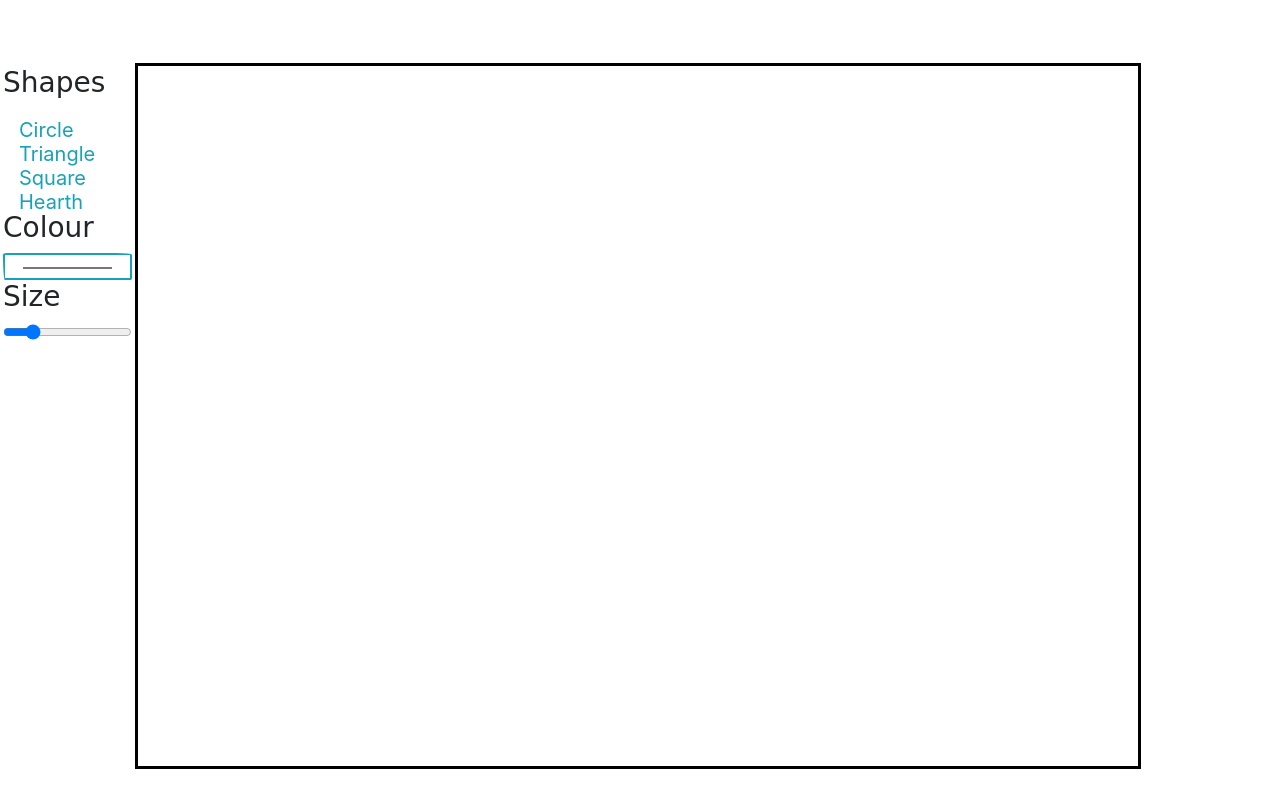
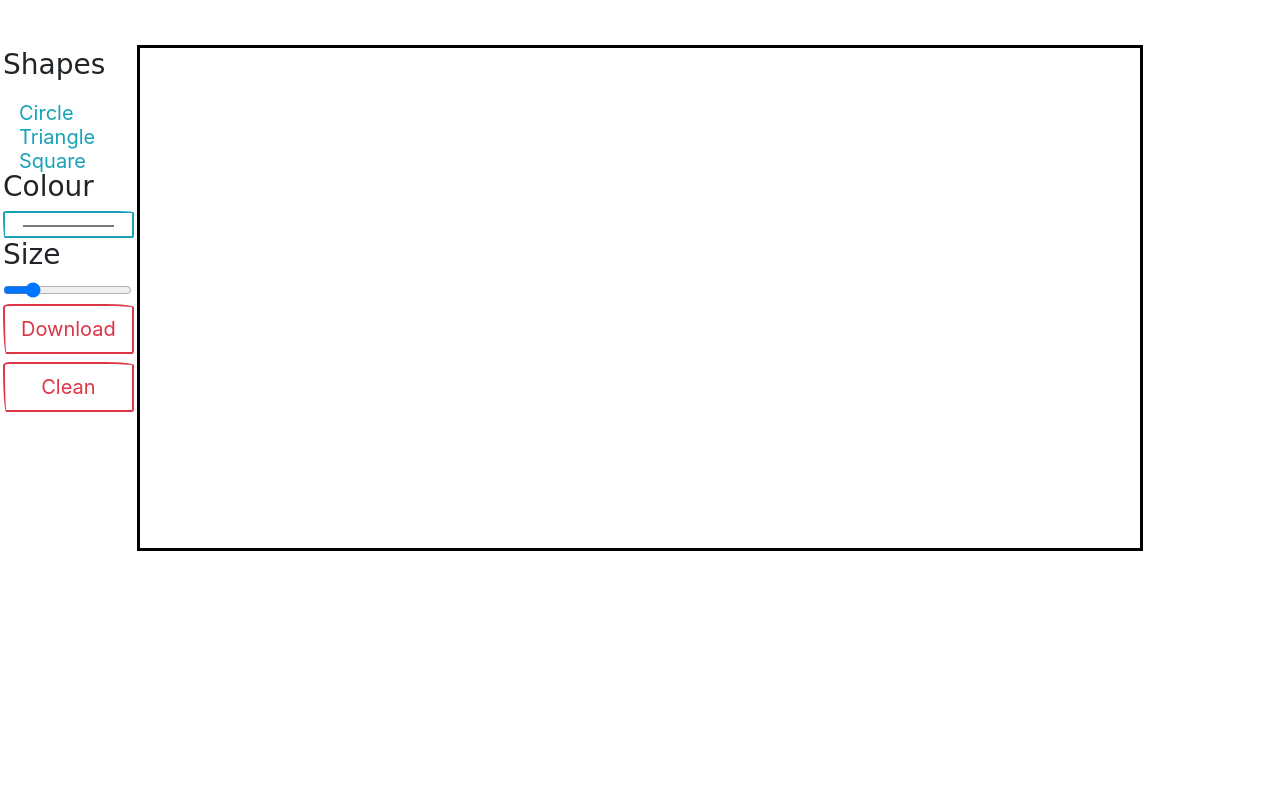
Before and after one commit to RafaCalderonR/prac1-paint-Rafa, a website built with webpack: page src/index.html in a window 1280 px wide. Built offline with nearby package versions, Linux system fonts and the light colour scheme; a web font is replaced by a local one.

Commit message:
css in app.ts webpack run

```diff
--- a/src/app.ts
+++ b/src/app.ts
@@ -1,7 +1,7 @@
 import {CanvasView} from './view/canvas.view'
 import { Shape } from './models/shape';
 import { PaintController } from './controllers/paint.controller';
-
+import './assets/styles.css'
 
 
 
--- a/src/assets/styles.css
+++ b/src/assets/styles.css
@@ -15,14 +15,12 @@
           padding: 3px;
 }
 
-  .menu2 { grid-area: menu2; }
+.menu2 { grid-area: menu2;
+  padding: 3px;
+}
 
 .mycanvas{
   border-style: solid;
   border-color: black;
 
-     width: 100%;
 }
-  h3{
-    padding-top: 0.4em;
-  }
--- a/src/index.html
+++ b/src/index.html
@@ -9,42 +9,13 @@
 
     <title>Document</title>
 </head>
-<style>
-    .grid-container {
-    display: grid;
-    grid-template-columns: 0.4fr 1.7fr 1.7fr 0.4fr;
-    grid-template-rows: 0.3fr 1.7fr 1.7fr 0.3fr;
-    grid-template-areas: "header header header header" "menu1 Canvas Canvas menu2" "menu1 Canvas Canvas menu2" "footer footer footer footer";
-  }
 
-  .Canvas { grid-area: Canvas; }
-
-  .header { grid-area: header; }
-
-  .footer { grid-area: footer; }
-
-  .menu1 { grid-area: menu1;
-            padding: 3px;
-  }
-
-  .menu2 { grid-area: menu2; }
-
-  .mycanvas{
-    border-style: solid;
-    border-color: black;
-
-  }
-
-
-
-
-</style>
 
 <body>
 
 
     <div class="grid-container">
-        <div class="Canvas"><canvas width='1000' height='700' class="mycanvas" id="mycanvas" ></canvas></div>
+        <div class="Canvas"><canvas width='1000' height='500' class="mycanvas" id="mycanvas" ></canvas></div>
         <div class="header"></div>
         <div class="footer"></div>
         <div class="menu1" id="menu1">
@@ -53,24 +24,28 @@
             <button type="radio" class="btn btn-outline-info btn-lg btn-block" value="Circle" checked="">Circle</button>
             <button type="radio" class="btn btn-outline-info btn-lg btn-block" value="Triangle">Triangle</button>
             <button type="radio" class="btn btn-outline-info btn-lg btn-block" value="Square">Square</button>
-            <button type="radio" class="btn btn-outline-info btn-lg btn-block" value="">Hearth</button>
-             </div>
+
+            </div>
             <h3>Colour</h3>
             <input id="input-color" type="color" class="btn btn-outline-info btn-lg btn-block" value="#ff0080">
             <h3>Size</h3>
             <div class="slidecontainer">
 
               <input id="input-size" type="range" min="1" max="250" value="50">
+              <button id="download-button" type="button" class="btn  btn-lg btn-outline-danger  btn-block">Download</button>
 
+        <button id="clean-button" type="button" class="btn  btn-lg btn-outline-danger  btn-block">Clean</button>
         </div>
 
 
-        <div class="menu2"></div>
-        </div>
+
+
+      </div>
 
       </div>
 
 </div>
-    <div id="log-container"></div>
+
+
 </body>
 </html>
--- a/src/models/shape.ts
+++ b/src/models/shape.ts
@@ -1,83 +1,59 @@
-import { ShapeModel } from './shape.model';
+import { ShapeModel } from "./shape.model";
 
-
-export class Shape implements ShapeModel{
+export class Shape implements ShapeModel {
   constructor(
     private _axisX: number,
-        private _axisY:number,
+    private _axisY: number,
     private _shapeName: string,
     private _size: number,
-        private _color: string,
-
-    ) { }
-
+    private _color: string
+  ) {}
 
   get axisX(): number {
     return this._axisX;
-    };
+  }
 
   get axisY(): number {
     return this._axisY;
-    };
-
+  }
 
   get shapeName(): string {
     return this._shapeName;
-    };
+  }
 
   get size(): number {
     return this._size;
-    };
+  }
 
   get color(): string {
     return this._color;
-    };
+  }
 
   set shapeName(value: string) {
-
     this._shapeName = value;
-
-    };
+  }
 
   set size(value: number) {
-
     this._size = value;
-
-    };
+  }
 
   set color(value: string) {
-
     this._color = value;
-
-    };
-
-
+  }
 
   set axisX(value: number) {
-
     this._axisX = value;
-
-    };
-
-
+  }
 
   set axisY(value: number) {
     this._axisY = value;
-    };
-
-    public calculateCoordinates = (event: MouseEvent, parent: HTMLCanvasElement) => {
-
-        this.axisX = event.clientX - parent.offsetLeft,
-        this.axisY = event.clientY - parent.offsetLeft
-
-
-
   }
 
-
-
-
-
-
-
+  public calculateCoordinates = (
+    event: MouseEvent,
+    parent: HTMLCanvasElement
+  ) => {
+    (this.axisX = event.clientX - parent.offsetLeft),
+      (this.axisY = event.clientY - parent.offsetLeft);
+  };
 }
--- a/src/view/canvas.view.ts
+++ b/src/view/canvas.view.ts
@@ -6,6 +6,8 @@ export class CanvasView {
   private shapesRadio: HTMLInputElement;
   private colorInput: HTMLInputElement;
   private sizeInput: HTMLInputElement;
+  private downloadButton: HTMLInputElement
+  private cleanButton: HTMLInputElement;
 
   constructor(private view: Document, private shape: Shape, ) {
     this.init();
@@ -20,7 +22,11 @@ export class CanvasView {
     this.getShapeValue();
     this.getColorValue();
     this.getSizeValue();
+    this.getDowloadButton();
+    this.getCleanButton();
     this.click();
+    this.downloadEvent();
+    this.cleanCanvas();
   }
 
   private getCanvas = () =>
@@ -34,6 +40,12 @@ export class CanvasView {
       "input-color"
     ) as HTMLInputElement);
 
+
+  private getDowloadButton = () =>
+  (this.downloadButton = this.view.getElementById(
+    "download-button"
+  ) as HTMLInputElement);
+
   private getSizeInput = () => {
     this.sizeInput = this.view.getElementById("input-size") as HTMLInputElement;
   };
@@ -44,19 +56,25 @@ export class CanvasView {
     ) as HTMLInputElement;
   };
 
-  public getShapeValue = () =>
+  private getCleanButton = () => {
+    this.cleanButton = this.view.getElementById(
+      "clean-button"
+    ) as HTMLInputElement;
+  }
+
+  private getShapeValue = () =>
     this.shapesRadio.addEventListener(
       "click",
       e => (this.shape.shapeName = (e.target as HTMLInputElement).value)
     );
 
-  public getColorValue = () => {
+  private getColorValue = () => {
     this.colorInput.addEventListener(
       "click",
       e => (this.shape.color = (e.target as HTMLInputElement).value))
   };
 
-  public getSizeValue = () => {
+  private getSizeValue = () => {
     this.sizeInput.addEventListener(
       "click",
       e => (this.shape.size = Number((e.target as HTMLInputElement).value))
@@ -64,10 +82,29 @@ export class CanvasView {
   };
 
 
-  public getCordinates = (event: MouseEvent) =>
+
+
+  private cleanCanvas(){
+    this.cleanButton.addEventListener('click', ()=>
+     this.context.clearRect(0, 0, this.canvas.width, this.canvas.height)
+    )
+  }
+
+
+  private downloadEvent(){
+    this.downloadButton.addEventListener('click', () => this.downloadCanvas())
+  }
+
+  private downloadCanvas(){
+    const image=  this.canvas.toDataURL('img/png').replace("image/png", "image/octet-stream");;
+    window.location.href=image
+  }
+
+
+  private getCordinates = (event: MouseEvent) =>
     this.shape.calculateCoordinates(event, this.canvas);
 
-  public click = () => {
+  private click = () => {
     this.canvas.addEventListener("click", event => {
       this.getCordinates(event)
 
@@ -93,10 +130,11 @@ export class CanvasView {
     this.context.beginPath();
     this.context.arc(
       this.shape.axisX,
-      this.shape.size,
+
       this.shape.axisY,
+      this.shape.size/2,
       0,
-      2 * Math.PI
+      2 * Math.PI, true
     );
     this.context.stroke();
   };
@@ -113,7 +151,7 @@ export class CanvasView {
 
 
   private PaintMe() {
-       console.log(this.shape)
+
     const shapes={
        'Square': ()=>  this.drawSquare(),
        'Circle':  ()=> this.drawCircle (),
```
Lines whose indentation alone changed are shown as unchanged.
